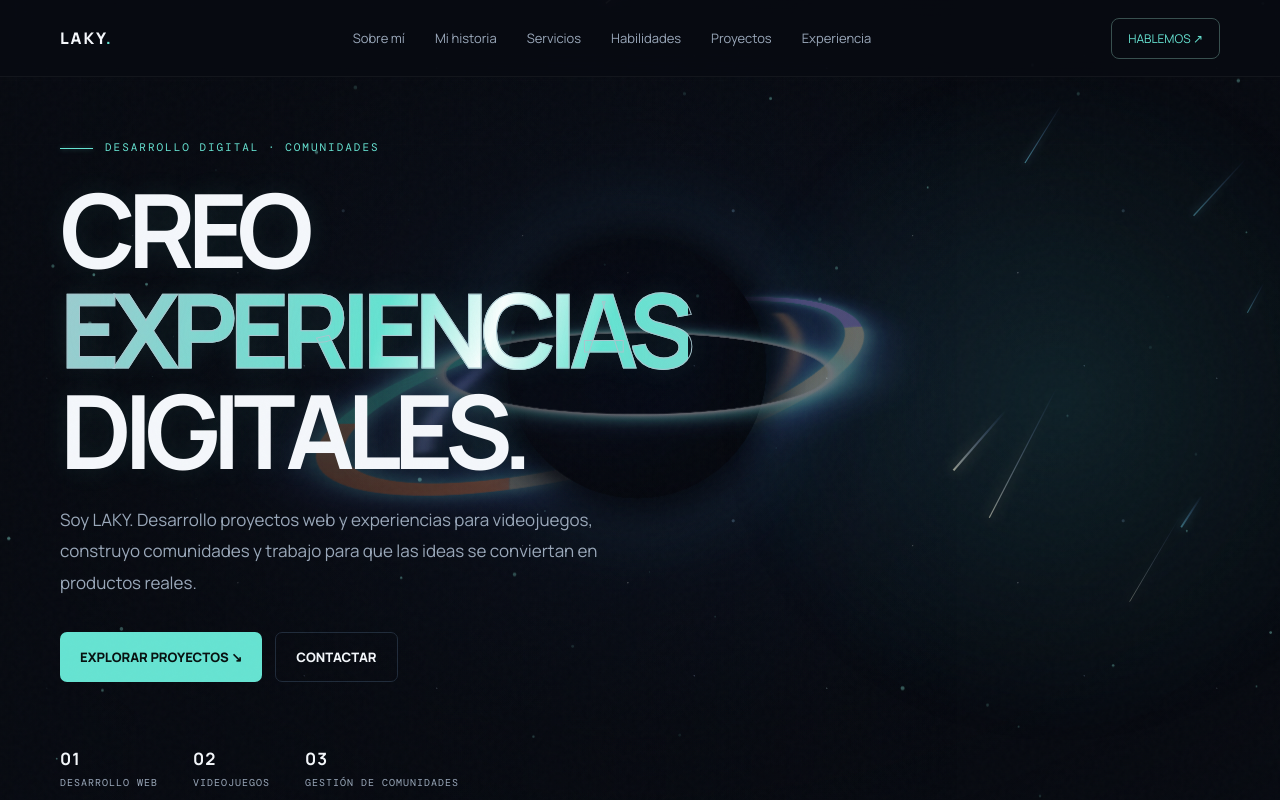
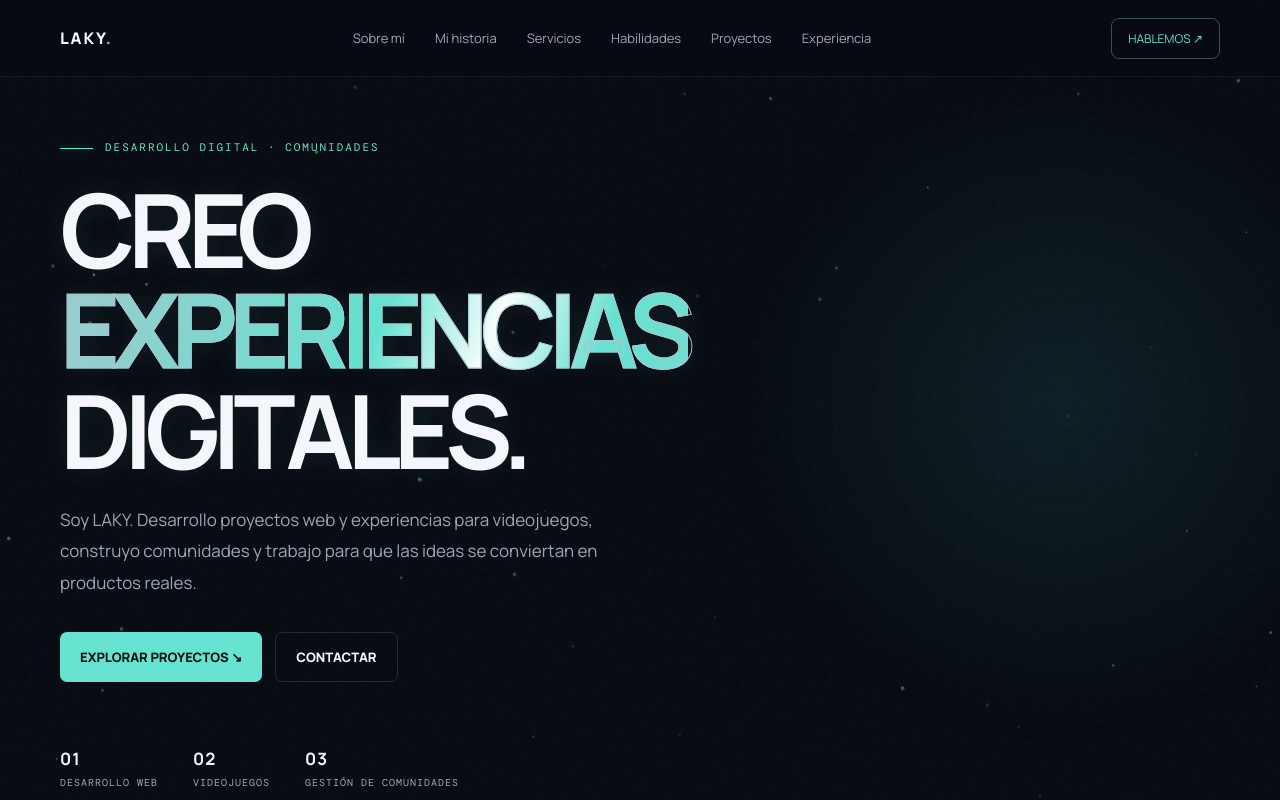
Before and after one commit to Laky912/Portafolio-LAKY, a plain HTML site: page index.html in a window 1280 px wide. Shown: the top 800 px of the page. Drawn offline with nearby package versions, Linux system fonts and the light colour scheme; animation ran at ten frames a second.

Commit message:
Restaurar fondo original y recuperar secciones

```diff
--- a/index.html
+++ b/index.html
@@ -57,28 +57,9 @@ body.pointer-active .pointer-aura{opacity:1}
 @keyframes revealSettle{from{filter:blur(4px)}to{filter:blur(0)}}
 @media(hover:none){.pointer-aura{display:none}}
 @media(prefers-reduced-motion:reduce){.particle-canvas{display:none}.hero-grid,.hero h1 em,.project-art:before,.project-symbol,.eyebrow:before{animation:none!important}.pointer-aura{display:none}}
-
-/* Cosmic black-hole background */
-.cosmos-bg{position:fixed;inset:0;z-index:0;overflow:hidden;pointer-events:none;background:radial-gradient(ellipse at 50% 48%,#10182a 0%,#080b12 58%,#05070c 100%)}
-.cosmos-bg:before{content:"";position:absolute;inset:0;background-image:radial-gradient(1px 1px at 12% 22%,#d8f7ff99 50%,transparent 100%),radial-gradient(1px 1px at 78% 18%,#b8d5ff99 50%,transparent 100%),radial-gradient(1px 1px at 34% 76%,#ffffff88 50%,transparent 100%),radial-gradient(2px 2px at 88% 68%,#a7d9ff88 50%,transparent 100%),radial-gradient(1px 1px at 61% 88%,#ffffff88 50%,transparent 100%);background-size:390px 310px;opacity:.65}
-.blackhole-scene{position:absolute;animation:blackHoleDrift 9s ease-in-out infinite;width:min(72vw,760px);height:min(72vw,760px);min-width:390px;min-height:390px;left:50%;top:47%;transform:translate(-50%,-50%);transform-style:preserve-3d;perspective:1000px;opacity:.57;filter:saturate(1.18)}
-.blackhole-core{position:absolute;width:34%;height:34%;left:33%;top:33%;border-radius:50%;background:radial-gradient(circle at 38% 34%,#03040a 0 48%,#000 70%);box-shadow:0 0 35px 16px #000,0 0 75px 22px #4d75b455,0 0 125px 35px #6ce8db22;z-index:3}
-.blackhole-lens{position:absolute;inset:25%;border-radius:50%;border:2px solid #d8ffffaa;box-shadow:0 0 12px #c5ffff,0 0 34px #66e3d2,0 0 70px #638dff88;transform:rotateX(72deg) scaleY(.68);z-index:4;animation:lensPulse 5s ease-in-out infinite}
-.accretion{position:absolute;left:4%;top:27%;width:92%;height:46%;border-radius:50%;transform:rotateX(72deg) rotateZ(-18deg);border:22px solid transparent;border-top-color:#f3e3c6;border-bottom-color:#6be9e0;border-left-color:#b6a0ff;border-right-color:#ff9b70;filter:drop-shadow(0 0 12px #8df9f0) drop-shadow(0 0 30px #687fff);z-index:2;animation:diskSpin 17s linear infinite}
-.accretion:after{content:"";position:absolute;inset:-19px;border-radius:50%;border:8px solid transparent;border-top-color:#fff;border-bottom-color:#6be9e0;filter:blur(8px);opacity:.8}
-.accretion-back{position:absolute;left:7%;top:30%;width:86%;height:40%;border-radius:50%;transform:rotateX(72deg) rotateZ(162deg);border:14px solid transparent;border-top-color:#a4aaff;border-bottom-color:#ffb17d;filter:blur(5px) drop-shadow(0 0 20px #728dff);z-index:1;animation:diskSpin 24s linear infinite reverse}
-.cosmos-vignette{position:absolute;inset:0;background:radial-gradient(ellipse at 50% 48%,transparent 0%,#080b1266 55%,#080b12e8 100%)}
-.meteor-canvas{position:absolute;inset:0;width:100%;height:100%;opacity:.9;pointer-events:none}
-@keyframes blackHoleDrift{0%,100%{translate:0 0;scale:1}50%{translate:0 -10px;scale:1.018}}
-@keyframes diskSpin{to{transform:rotateX(72deg) rotateZ(342deg)}}
-@keyframes lensPulse{50%{filter:brightness(1.5);box-shadow:0 0 20px #fff,0 0 48px #66e3d2,0 0 90px #638dff}}
-main,.footer{position:relative;z-index:2}.cosmos-bg{z-index:0}.topbar{z-index:10}.noise{z-index:5}.hero{background:linear-gradient(90deg,#080b12a8,transparent 75%);position:relative;z-index:2}.section{background:linear-gradient(180deg,#080b12b8,#080b12e8);position:relative;z-index:2}.contact{background:radial-gradient(ellipse at 50% 100%,#16423e44,transparent 60%),linear-gradient(180deg,#080b12d0,#080b12ed);position:relative;z-index:2}
-@media(max-width:700px){.blackhole-scene{left:55%;top:34%;opacity:.34;min-width:340px;min-height:340px}.accretion{border-width:14px}.accretion-back{border-width:9px}}
-@media(prefers-reduced-motion:reduce){.accretion,.accretion-back,.blackhole-lens,.blackhole-scene{animation:none!important}.meteor-canvas{display:none}}
-
 </style>
 </head>
-<body><div class="cosmos-bg" aria-hidden="true"><div class="blackhole-scene" id="blackhole-scene"><div class="accretion-back"></div><div class="accretion"></div><div class="blackhole-core"></div><div class="blackhole-lens"></div></div><canvas class="meteor-canvas" id="meteor-canvas"></canvas><div class="cosmos-vignette"></div></div><div class="scroll-progress" id="scroll-progress"></div><div class="pointer-aura" id="pointer-aura"></div><div class="noise"></div>
+<body><div class="scroll-progress" id="scroll-progress"></div><div class="pointer-aura" id="pointer-aura"></div><div class="noise"></div>
 <header class="topbar"><nav class="nav wrap"><a class="brand" href="#inicio">LAKY<span>.</span></a><div class="navlinks"><a href="#sobre-mi">Sobre mí</a><a href="#mi-historia">Mi historia</a><a href="#servicios">Servicios</a><a href="#habilidades">Habilidades</a><a href="#proyectos">Proyectos</a><a href="#trayectoria">Experiencia</a></div><a class="nav-cta" href="#contacto">HABLEMOS ↗</a></nav></header>
 <main>
 <section class="hero" id="inicio"><canvas class="particle-canvas" id="particles" aria-hidden="true"></canvas><div class="hero-grid"></div><div class="wrap"><div class="hero-content"><div class="eyebrow">DESARROLLO DIGITAL · COMUNIDADES</div><h1>CREO<br><em>EXPERIENCIAS</em><br>DIGITALES.</h1><p>Soy LAKY. Desarrollo proyectos web y experiencias para videojuegos, construyo comunidades y trabajo para que las ideas se conviertan en productos reales.</p><div class="actions"><a class="btn primary" href="#proyectos">EXPLORAR PROYECTOS ↘</a><a class="btn secondary" href="#contacto">CONTACTAR</a></div><div class="hero-meta"><div><b>01</b>DESARROLLO WEB</div><div><b>02</b>VIDEOJUEGOS</div><div><b>03</b>GESTIÓN DE COMUNIDADES</div></div></div></div></section>
@@ -108,22 +89,7 @@ main,.footer{position:relative;z-index:2}.cosmos-bg{z-index:0}.topbar{z-index:10
 <script>
 document.getElementById('year').textContent=new Date().getFullYear();
 
-
-
-
 const reduceMotion=window.matchMedia('(prefers-reduced-motion: reduce)').matches;
-/* Falling meteor animation */
-const meteorCanvas=document.getElementById('meteor-canvas'),meteorCtx=meteorCanvas&&meteorCanvas.getContext('2d');
-if(!reduceMotion && meteorCtx){
- let mw=0,mh=0,meteors=[],meteorRAF=0,lastMeteor=0;
- function sizeMeteors(){const dpr=Math.min(devicePixelRatio||1,1.5);mw=innerWidth;mh=innerHeight;meteorCanvas.width=mw*dpr;meteorCanvas.height=mh*dpr;meteorCtx.setTransform(dpr,0,0,dpr,0,0);meteors=[]}
- function spawnMeteor(){const fromTop=Math.random()>.22;const x=fromTop?Math.random()*mw:mw+20;const y=fromTop?-30:Math.random()*mh*.65;const speed=3+Math.random()*5;meteors.push({x,y,vx:-speed*(.45+Math.random()*.45),vy:speed*(.7+Math.random()*.7),len:45+Math.random()*105,width:.7+Math.random()*1.5,life:0,max:65+Math.random()*65,glow:Math.random()>.55})}
- function drawMeteors(now){meteorCtx.clearRect(0,0,mw,mh);if(now-lastMeteor>360+Math.random()*600&&meteors.length<19){spawnMeteor();lastMeteor=now}
-  for(let i=meteors.length-1;i>=0;i--){const m=meteors[i];m.x+=m.vx;m.y+=m.vy;m.life++;const alpha=Math.min(1,m.life/10,(m.max-m.life)/18);const g=meteorCtx.createLinearGradient(m.x,m.y,m.x-m.vx*m.len/8,m.y-m.vy*m.len/8);g.addColorStop(0,m.glow?'rgba(255,245,220,'+alpha+')':'rgba(125,232,255,'+alpha+')');g.addColorStop(1,'rgba(112,151,255,0)');meteorCtx.beginPath();meteorCtx.moveTo(m.x,m.y);meteorCtx.lineTo(m.x-m.vx*m.len/8,m.y-m.vy*m.len/8);meteorCtx.strokeStyle=g;meteorCtx.lineWidth=m.width;meteorCtx.shadowBlur=m.glow?14:9;meteorCtx.shadowColor=m.glow?'#ffe0aa':'#78dfff';meteorCtx.stroke();meteorCtx.shadowBlur=0;if(m.life>m.max||m.x<-180||m.y>mh+180)meteors.splice(i,1)}
-  meteorRAF=requestAnimationFrame(drawMeteors)}
- sizeMeteors();drawMeteors(0);
- window.addEventListener('resize',()=>{cancelAnimationFrame(meteorRAF);sizeMeteors();drawMeteors(0)},{passive:true});
-}
 const progress=document.getElementById('scroll-progress'),backTop=document.getElementById('back-top');
 let scrollTick=false;
 function updateScroll(){
```
